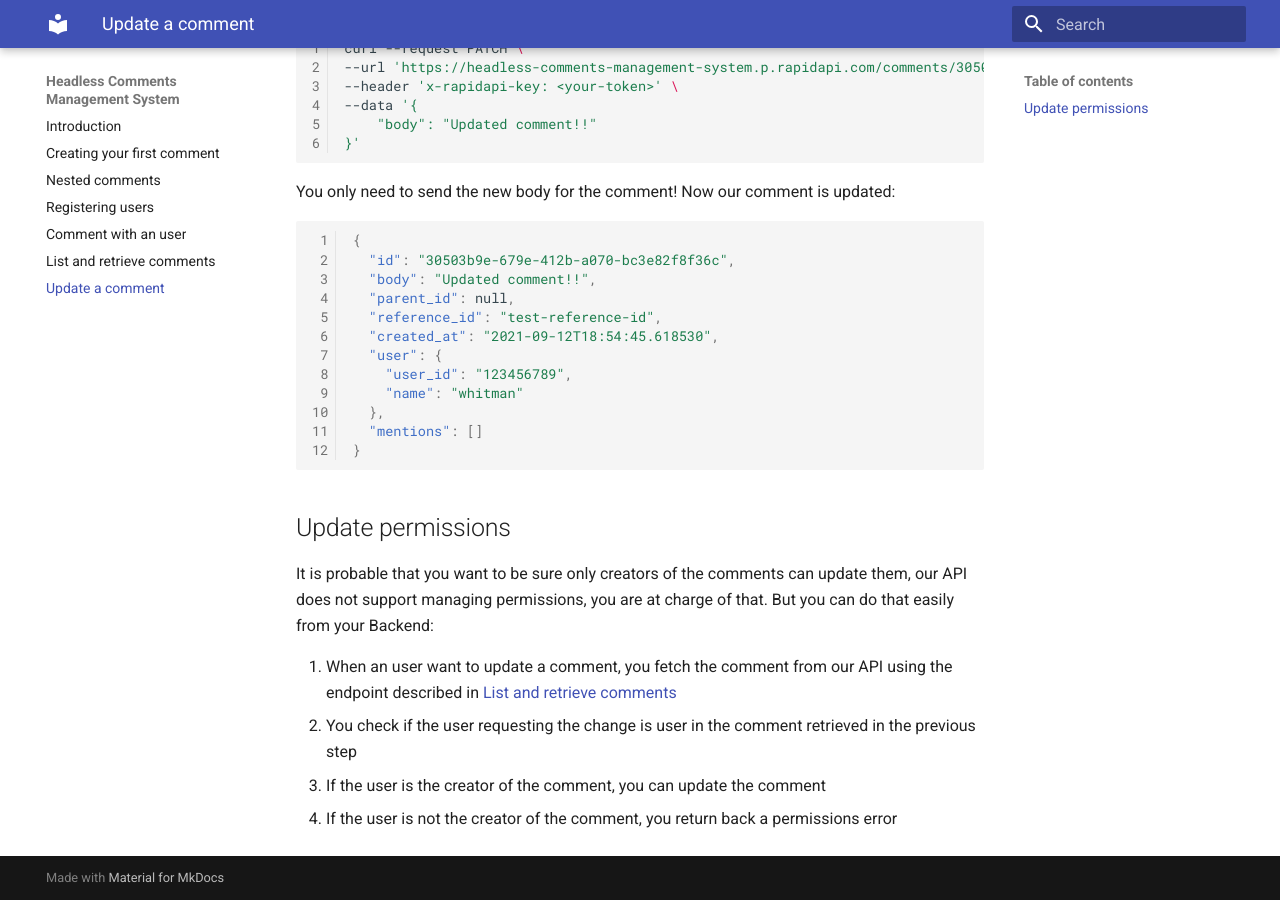
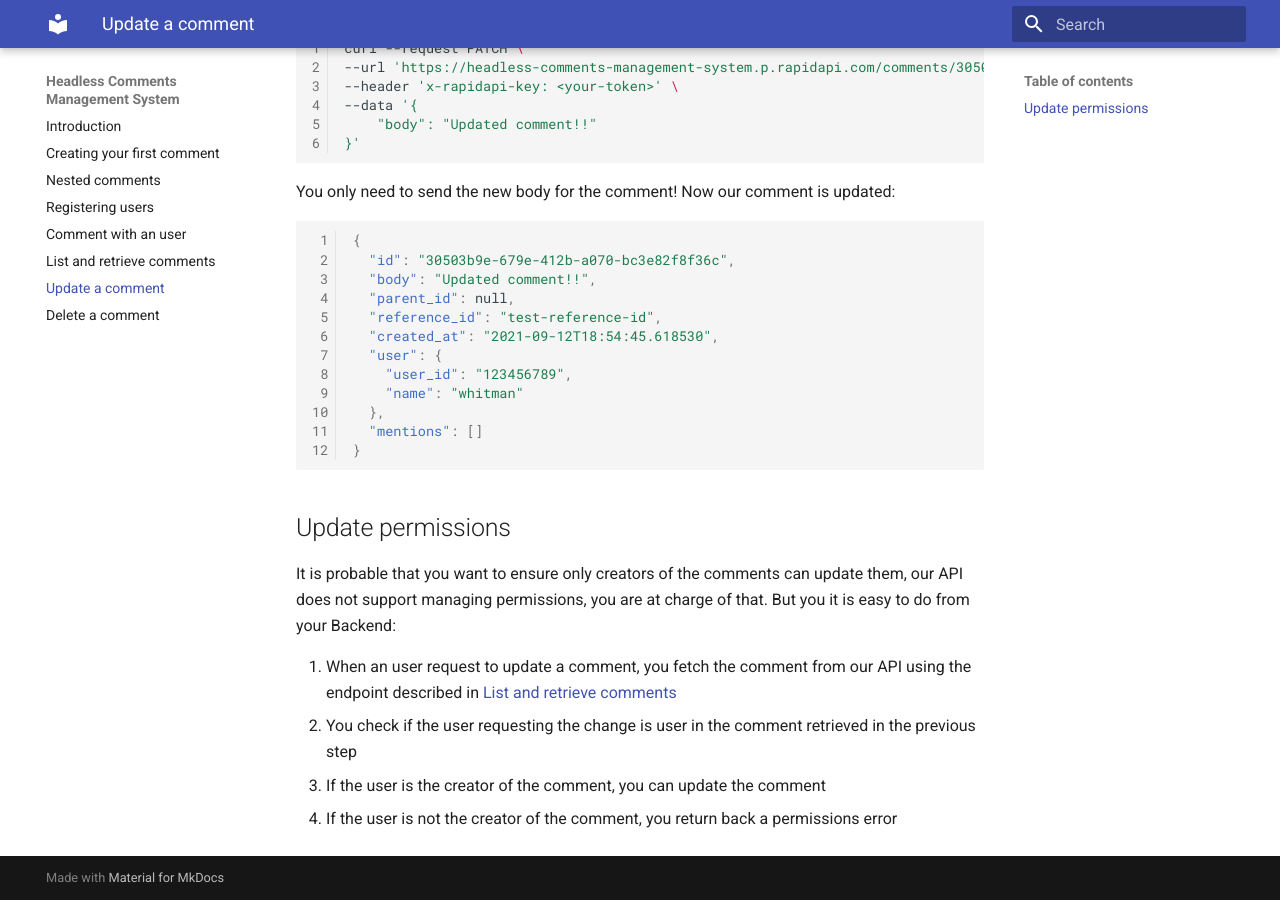
Before and after one commit to elpapi42/comently-docs, an MkDocs documentation site: the page built from docs/update-a-comment.md, in a window 1280 px wide and 900 px high, scrolled down 782 px. Built offline with MkDocs 1.6.1 and Material for MkDocs 9.7.7, drawn with Linux system fonts in a browser that asks for light colours; some of the changed text lies outside the part shown.

Commit message:
Add delete comment

````diff
--- a/docs/update-a-comment.md
+++ b/docs/update-a-comment.md
@@ -2,7 +2,7 @@
 
 ```bash
 curl --request POST \
---url https://headless-comments-management-system.p.rapidapi.com/comments \
+--url 'https://headless-comments-management-system.p.rapidapi.com/comments' \
 --header 'x-rapidapi-key: <your-token>' \
 --data '{
     "body": "Test comment!!",
@@ -58,9 +58,9 @@
 
 ## Update permissions
 
-It is probable that you want to be sure only creators of the comments can update them, our API does not support managing permissions, you are at charge of that. But you can do that easily from your Backend:
+It is probable that you want to ensure only creators of the comments can update them, our API does not support managing permissions, you are at charge of that. But you it is easy to do from your Backend:
 
-1. When an user want to update a comment, you fetch the comment from our API using the endpoint described in [List and retrieve comments](list-and-retrieve-comments.md)
+1. When an user request to update a comment, you fetch the comment from our API using the endpoint described in [List and retrieve comments](list-and-retrieve-comments.md)
 2. You check if the user requesting the change is user in the comment retrieved in the previous step
 3. If the user is the creator of the comment, you can update the comment
 4. If the user is not the creator of the comment, you return back a permissions error
--- a/mkdocs.yml
+++ b/mkdocs.yml
@@ -18,3 +18,4 @@
 - Comment with an user: create-comment-with-user.md
 - List and retrieve comments: list-and-retrieve-comments.md
 - Update a comment: update-a-comment.md
+- Delete a comment: delete-a-comment.md
````
Also changed, not shown: docs/delete-a-comment.md (added, +39 -0 lines).
